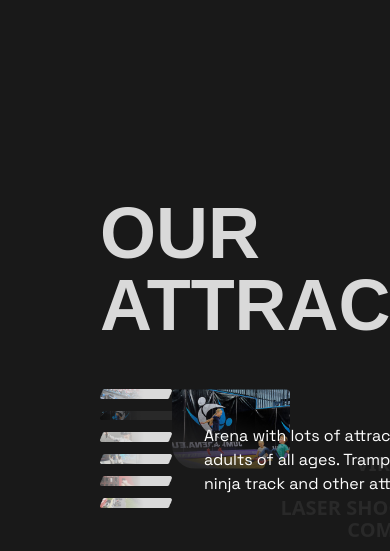
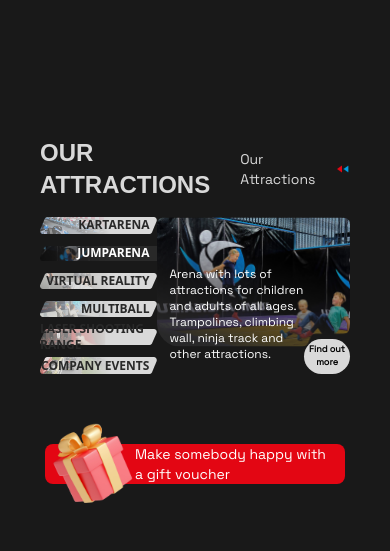
Before and after one commit to TruongGiang145/OpenDevTest, a website: page src/index.html in a window 390 px wide. Shown: the part 2114-2665 px from the top of the page. Drawn offline with nearby package versions, Linux system fonts and the light colour scheme; a web font is replaced by a local one.

Commit message:
feat: Create reponsive actitvities

```diff
--- a/src/index.html
+++ b/src/index.html
@@ -251,69 +251,67 @@
     </div>
 
     <!-- Activities -->
-    <div class="p-[100px]">
-        <div class="flex justify-between items-center pb-12">
-            <p class="uppercase text-7xl text-text font-bigShouldersText font-bold">Our Attractions</p>
+    <div class="lg:p-[100px] md:p-[80px] sm:-[60px] p-[40px]">
+        <div class="flex justify-between items-center lg:pb-12 md:pb-8 sm:pb-6 pb-4">
+            <p class="uppercase lg:text-7xl md:text-5xl sm:text-3xl text-2xl text-text font-bigShouldersText font-bold">Our Attractions</p>
             <div class="flex justify-center items-center">
-                <p class="text-base text-text font-spaceGrotesk">Our Attractions</p>
-                <p><img src="./assets/icons/back.png" alt="back" class="pl-6"></p>
+                <p class="lg:text-base md:text-base sm:text-sm text-sm text-text font-spaceGrotesk">Our Attractions</p>
+                <p><img src="./assets/icons/back.png" alt="back" class="lg:pl-6 pl-2 lg:w-12 lg:h-4 w-6 h-2"></p>
             </div>
         </div>
 
         <div class="flex">
             <div class="flex">
-                <div class="flex flex-col justify-center items-center">
-                    <div class="relative pb-3">
-                        <div>
-                            <img src="./assets/images/activites1.png" alt="st2">
-                        </div>
+                <div class="flex flex-col justify-center items-center gap-3">
+                    <div class="relative w-full max-w-[460px]">
+                        <img src="./assets/images/activites1.png" alt="st2" class="w-full h-auto">
                         <div
-                            class="uppercase flex items-center justify-end w-[460px] pr-8 text-activities font-bold text-xl h-16 absolute top-0">
+                            class="uppercase flex items-center justify-end w-full lg:pr-8 md:pr-6 sm:pr-4 pr-2 text-activities font-bold lg:text-xl md:text-lg sm:text-sm text-xs absolute top-1/2 -translate-y-1/2">
                             kartarena
                         </div>
                     </div>
-                    <div class="relative pb-3">
+                    <div class="relative w-full max-w-[500px]">
                         <div>
                             <img src="./assets/images/activites2.png" alt="st2">
                         </div>
                         <div
-                            class="uppercase flex items-center justify-end w-[500px] pr-8 text-white font-bold text-xl h-16 absolute top-0">
+                            class="uppercase flex items-center justify-end w-full lg:pr-8 md:pr-6 sm:pr-4 pr-2 text-white font-bold lg:text-xl md:text-lg sm:text-sm text-xs absolute top-1/2 -translate-y-1/2">
                             jumparena
                         </div>
                     </div>
-                    <div class="relative pb-3">
+                    <div class="relative">
                         <div>
                             <img src="./assets/images/activites3.png" alt="st2">
                         </div>
                         <div
-                            class="uppercase flex items-center justify-end w-[460px] pr-8 text-activities font-bold text-xl h-16 absolute top-0">
+                            class="uppercase flex items-center justify-end w-full lg:pr-8 md:pr-6 sm:pr-4 pr-2 text-activities font-bold lg:text-xl md:text-lg sm:text-sm text-xs absolute top-1/2 -translate-y-1/2">
                             virtual reality
                         </div>
                     </div>
-                    <div class="relative pb-3">
+                    <div class="relative">
                         <div>
                             <img src="./assets/images/activites4.png" alt="st2">
                         </div>
                         <div
-                            class="uppercase flex items-center justify-end w-[460px] pr-8 text-activities font-bold text-xl h-16 absolute top-0">
+                            class="uppercase flex items-center justify-end w-full lg:pr-8 md:pr-6 sm:pr-4 pr-2 text-activities font-bold lg:text-xl md:text-lg sm:text-sm text-xs absolute top-1/2 -translate-y-1/2">
                             multiball
                         </div>
                     </div>
-                    <div class="relative pb-3">
+                    <div class="relative">
                         <div>
                             <img src="./assets/images/activites5.png" alt="st2">
                         </div>
                         <div
-                            class="uppercase flex items-center justify-end w-[460px] pr-8 text-activities font-bold text-xl h-16 absolute top-0">
+                            class="uppercase flex items-center justify-end w-full lg:pr-8 md:pr-6 sm:pr-4 pr-2 text-activities font-bold lg:text-xl md:text-base sm:text-sm text-xs absolute top-1/2 -translate-y-1/2">
                             laser shooting range
                         </div>
                     </div>
-                    <div class="relative pb-3">
+                    <div class="relative">
                         <div>
                             <img src="./assets/images/activites6.png" alt="st2">
                         </div>
                         <div
-                            class="uppercase flex items-center justify-end w-[460px] pr-8 text-activities font-bold text-xl h-16 absolute top-0">
+                            class="uppercase flex items-center justify-end w-full lg:pr-8 md:pr-6 sm:pr-4 pr-2 text-activities font-bold lg:text-xl md:text-lg sm:text-sm text-xs absolute top-1/2 -translate-y-1/2">
                             company events
                         </div>
                     </div>
@@ -321,16 +319,14 @@
             </div>
             <div class="relative w-[820px]">
                 <img src="./assets/images/activities.png" alt="ảnh"
-                    class="object-fitrounded-tr-[24px] rounded-br-[24px] rounded-bl-[24px]">
+                    class="object-fitrounded-tr-[24px] rounded-br-[24px] rounded-bl-[24px] w-full">
 
-                <div class="flex absolute justify-between ml-8 w-[747px] bottom-0">
-                    <p class="font-spaceGrotesk font-normal mb-6 text-base text-white w-[365px]">Arena with lots of
+                <div class="flex absolute justify-between lg:pl-8 pl-3 w-full bottom-0">
+                    <p class="font-spaceGrotesk font-normal lg:mb-6 mb-3 lg:text-base md:text-sm text-xs text-white lg:w-[365px] sm:w-[250px] w-[200px]">Arena with lots of
                         attractions for children and adults of all ages. Trampolines, climbing wall, ninja track and
                         other attractions.</p>
                     <div class="flex items-end">
-                        <button class="bg-text px-6 py-3 font-spaceGrotesk font-bold text-base rounded-full flex">Find
-                            out
-                            more</button>
+                        <button class="bg-text lg:px-6 lg:py-3 md:px-2 md:py-1.5 px-1 py-1 font-spaceGrotesk font-bold text-[9px] sm:text-xs md:text-sm lg:text-base rounded-full flex">Find out more</button>
                     </div>
                 </div>
             </div>
@@ -365,7 +361,7 @@
     </div>
 
     <!-- Footer -->
-    <footer class="lg:py-[100px] lg:px-[80px] md:py-[80px] md:px-[60px] sm:py-[60px] sm:px-[40px] py-[40px] px-[20px]">
+    <footer class="lg:p-[100px] md:p-[80px] sm:-[60px] p-[40px]">
         <div class="flex justify-between items-center lg:pb-6 pb-2">
             <img src="./assets/images/logo_footer.png"
                 class="lg:w-[200px] lg:h-[95px] md:w-[150px] md:h-[75px] sm:w-[120px] sm:h-[55px] w-24 h-12"
```
Also changed, not shown: src/output.css.
